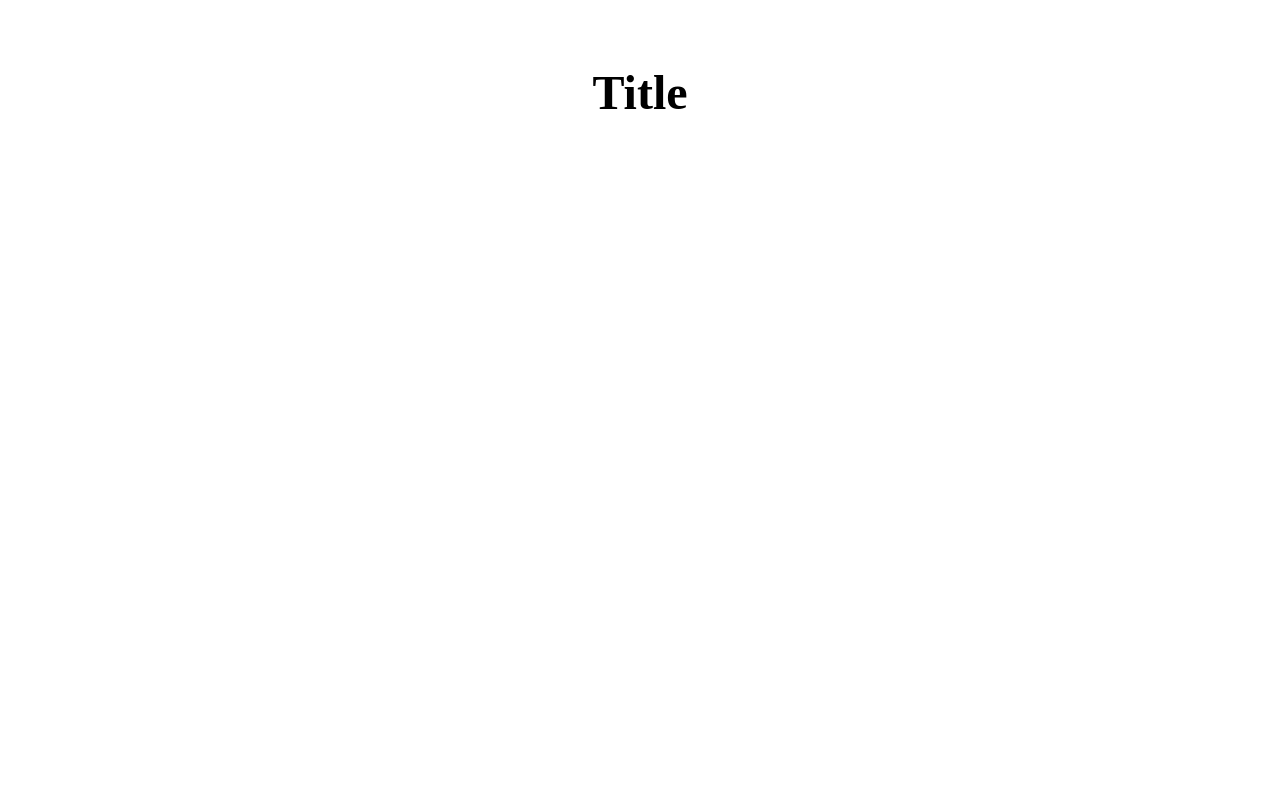
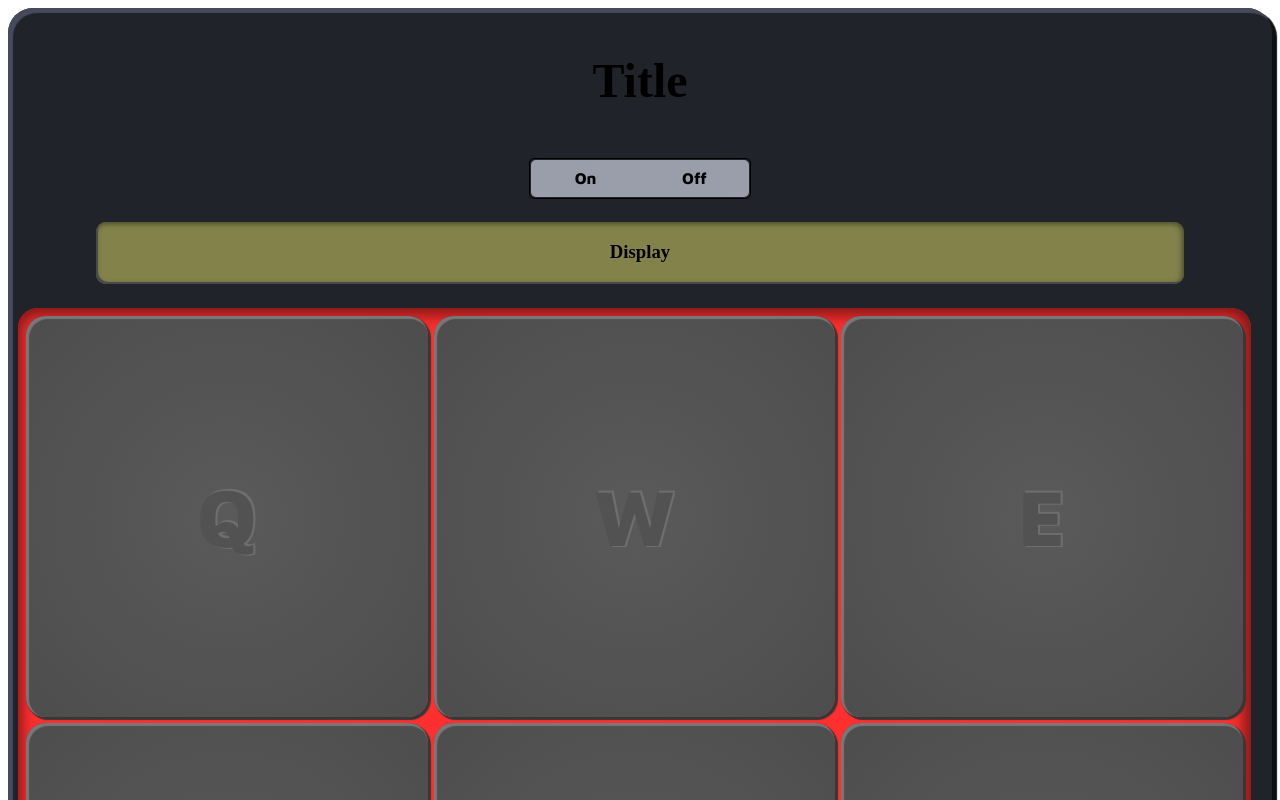
Before and after one commit to MWyssy/drum-machine, a React (Vite) app: page / in a window 1280 px wide. Shown: the top 800 px of the page. Built offline with nearby package versions, Linux system fonts and the light colour scheme.

Commit message:
add initial styling

```diff
--- a/index.html
+++ b/index.html
@@ -4,7 +4,7 @@
     <meta charset="UTF-8" />
     <link rel="preconnect" href="https://fonts.googleapis.com">
     <link rel="preconnect" href="https://fonts.gstatic.com" crossorigin>
-    <link href="https://fonts.googleapis.com/css2?family=Quicksand:wght@300&family=Teko:wght@300;400&display=swap" rel="stylesheet">
+    <link href="https://fonts.googleapis.com/css2?family=Maven+Pro:wght@800&display=swap" rel="stylesheet">
     <meta name="viewport" content="width=device-width, initial-scale=1.0" />
     <title>Mike's Drum Machine</title>
   </head>
--- a/src/App.jsx
+++ b/src/App.jsx
@@ -1,13 +1,15 @@
 import './Styles/App.css'
+import DrumPad from './components/DrumPad'
 import Title from './components/Title.jsx'
 
 function App() {
 
 
   return (
-    <>
+    <section id='drum-machine'>
       <Title />
-    </>
+      <DrumPad />
+    </section>
   )
 }
 
--- a/src/Styles/App.css
+++ b/src/Styles/App.css
@@ -1,9 +1,14 @@
 #root {
   margin: 0 auto;
-  padding: 25px;
+  padding: 5px;
   text-align: center;
-  border: var(--dark) 15px solid;
+  border: none;
   border-radius: 25px;
+  background-color: rgb(33, 35, 43);
+  box-shadow:
+        4px 4px 1px 1px rgb(15, 16, 20),
+        inset 4px 4px 1px 1px rgb(70, 74, 91);
+
 }
 
 
--- a/src/Styles/Display.css
+++ b/src/Styles/Display.css
@@ -0,0 +1,9 @@
+#display {
+    height: 70%;
+    width: 85vw;
+    background-color: rgb(130, 130, 74);
+    box-shadow:
+        inset -1px 1px 5px 1px rgb(76, 76, 43),
+        inset 2px -2px 0 0 rgb(70, 74, 91);
+    border-radius: 10px;
+}
--- a/src/Styles/DrumPad.css
+++ b/src/Styles/DrumPad.css
@@ -0,0 +1,49 @@
+#drum-pads {
+    display: grid;
+    grid-template-columns: 1fr 1fr 1fr;
+    grid-template-rows: 1fr 1fr 1fr;
+    width: 97.5%;
+    height: 97.5%;
+    padding: 5px;
+    background-color: rgb(255, 47, 47);
+    border-radius: 20px;
+    box-shadow: inset -2px 2px 15px 5px rgb(122, 23, 23);
+    margin-left: 5px;
+}
+
+.drum-pad {
+    aspect-ratio: 1 / 1;
+    margin: 3px;
+    background: radial-gradient(rgb(90, 90, 90), rgb(77, 77, 77));
+    border-radius: 20px;
+    border: none;
+    box-shadow:
+        2px 2px 1px 1px rgb(55, 55, 55),
+        inset 2px 2px 1px 1px rgb(120, 120, 120);
+    color: rgb(82, 82, 82);
+    font-family: 'Maven Pro', sans-serif;
+    text-shadow:
+        2px 1px 0 rgb(110, 110, 110),
+        2px -2px 0 rgb(110, 110, 110);
+}
+
+.drum-pad:active {
+    background: radial-gradient(rgb(77, 77, 77), rgb(90, 90, 90));
+    box-shadow:
+        2px 2px 1px 1px rgb(120, 120, 120),
+        inset 2px 2px 1px 1px rgb(55, 55, 55);
+}
+
+#display-and-switch {
+    display: grid;
+    height: 150px;
+    margin-bottom: 10px;
+    align-items: center;
+    justify-content: center;
+}
+
+@media (min-width: 0) {
+    .drum-pad {
+        font-size: 5rem;
+    }
+}
--- a/src/Styles/Switch.css
+++ b/src/Styles/Switch.css
@@ -0,0 +1,34 @@
+#switch {
+    height: 60%;
+    width: 20%;
+    border: 1px black solid;
+    padding: 1px;
+    border-radius: 5px;
+    justify-self: center;
+    display: grid;
+    grid-template-columns: 1fr 1fr;
+}
+
+.on-off {
+    height: 100%;
+    width: 100%;
+    border-radius: none;
+    border: none;
+    background-color: rgb(154, 157, 170);
+    font-family: 'Maven Pro', sans-serif;
+    padding: 5px;
+}
+
+#on {
+    border-radius: 5px 0 0 5px ;
+}
+
+#off {
+    border-radius: 0 5px 5px 0 ;
+}
+
+@media (min-width: 0) {
+    .on-off {
+        font-size: 1rem;
+    }
+}
--- a/src/components/Display.jsx
+++ b/src/components/Display.jsx
@@ -1 +1,13 @@
 import '../Styles/Display.css'
+
+function Display() {
+
+
+    return (
+        <section id="display">
+            <h3>Display</h3>
+        </section>
+    )
+}
+
+export default Display
--- a/src/components/DrumPad.jsx
+++ b/src/components/DrumPad.jsx
@@ -1 +1,30 @@
 import '../Styles/DrumPad.css'
+import Display from './Display'
+import Switch from './Switch'
+
+function DrumPad() {
+
+
+    return (
+        <>
+            <section id='display-and-switch'>
+                <Switch />
+                <Display />
+            </section>
+            <section id='drum-pads'>
+                <button type='button' className='drum-pad' id='Q'>Q</button>
+                <button type='button' className='drum-pad' id='W'>W</button>
+                <button type='button' className='drum-pad' id='E'>E</button>
+                <button type='button' className='drum-pad' id='A'>A</button>
+                <button type='button' className='drum-pad' id='S'>S</button>
+                <button type='button' className='drum-pad' id='D'>D</button>
+                <button type='button' className='drum-pad' id='Z'>Z</button>
+                <button type='button' className='drum-pad' id='X'>X</button>
+                <button type='button' className='drum-pad' id='C'>C</button>
+            </section>
+
+        </>
+    )
+}
+
+export default DrumPad
--- a/src/components/Switch.jsx
+++ b/src/components/Switch.jsx
@@ -1 +1,14 @@
 import '../Styles/Switch.css'
+
+function Switch() {
+
+
+    return (
+        <section id="switch">
+            <button id='on' className='on-off' type='button'>On</button>
+            <button id='off' className='on-off' type='button'>Off</button>
+        </section>
+    )
+}
+
+export default Switch
```
